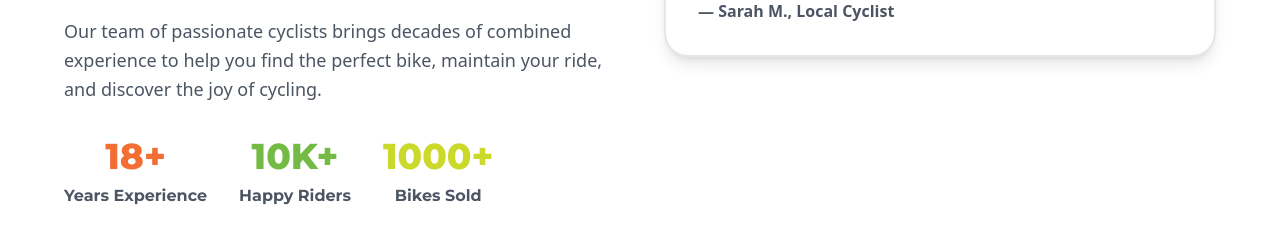
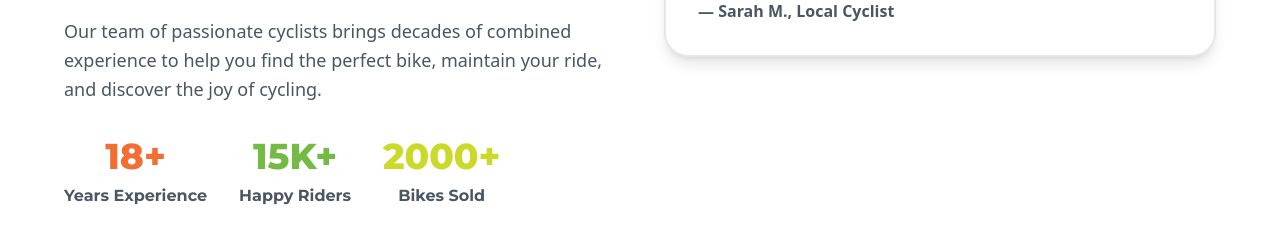
Before and after one commit to grifocx/haymarket-landing, a React (Vite) app: page / in a window 1280 px wide. Shown: the part 2660-2886 px from the top of the page. Built offline with nearby package versions, Linux system fonts and the light colour scheme.

Commit message:
Updated Home.tsx

```diff
--- a/src/pages/Home.tsx
+++ b/src/pages/Home.tsx
@@ -319,11 +319,11 @@ export function Home() {
                   <div className="font-montserrat text-gray-600 font-bold">Years Experience</div>
                 </div>
                 <div className="text-center">
-                  <div className="font-montserrat text-4xl font-extrabold text-[#73BB44] mb-2">10K+</div>
+                  <div className="font-montserrat text-4xl font-extrabold text-[#73BB44] mb-2">15K+</div>
                   <div className="font-montserrat text-gray-600 font-bold">Happy Riders</div>
                 </div>
                 <div className="text-center">
-                  <div className="font-montserrat text-4xl font-extrabold text-[#CBD92A] mb-2">1000+</div>
+                  <div className="font-montserrat text-4xl font-extrabold text-[#CBD92A] mb-2">2000+</div>
                   <div className="font-montserrat text-gray-600 font-bold">Bikes Sold</div>
                 </div>
               </div>
```
